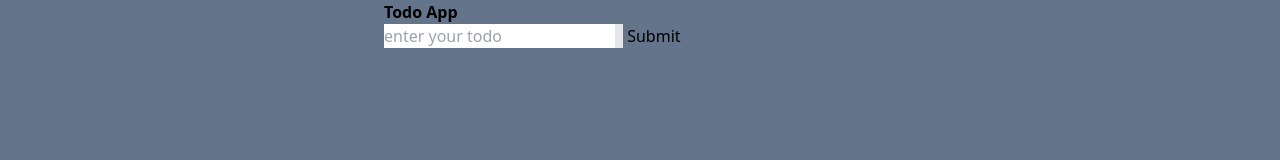
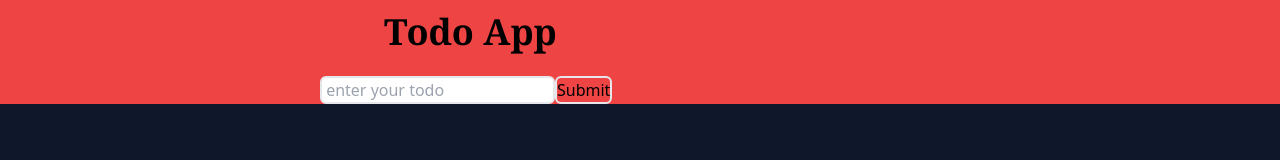
Before and after one commit to MuhammadHussainHaroon/todo-app, a plain HTML site: page index.html in a window 1280 px wide. Drawn offline with Linux system fonts and the light colour scheme.

Commit message:
assignment done

```diff
--- a/index.html
+++ b/index.html
@@ -8,19 +8,19 @@
     <link rel="stylesheet" href="./dist/output.css">
 </head>
 
-<body class="bg-slate-500">
+<body class="bg-slate-900">
 
-    <div>
-        <h1 class="ml-96 font-extrabold">Todo App</h1>
-    <form>
-    <input type="text" name="text" placeholder="enter your todo" class="ml-96 border-r-8" >
-    <input type="submit" name="submit" id="submit" onclick="addtodo(event)">
+    <div class="bg-red-500">
+        <h1 class="sm:pl-28 md:px-96 pt-3 font-bold text-4xl font-serif">Todo App</h1>
+    <form class="sm:flex sm:pl-20 md:rounded-md md:px-80 md:pt-6">
+    <input type="text" name="text" placeholder=" enter your todo" class="border-2 rounded-md ">
+    <input type="submit" name="submit" id="submit" onclick="addtodo(event)" class="border-2 rounded-md ">
 
 </form>
 </div>
 
 <div>
-    <ol>
+    <ol class="sm:pl-20 md:px-80  bg-gray-500">
 
 
 
--- a/tailwind.config.js
+++ b/tailwind.config.js
@@ -1,6 +1,6 @@
 /** @type {import('tailwindcss').Config} */
 module.exports = {
-  content: ['/*.html'],
+  content: ['./*.html'],
   theme: {
     extend: {},
   },
```
Also changed, not shown: dist/output.css.
